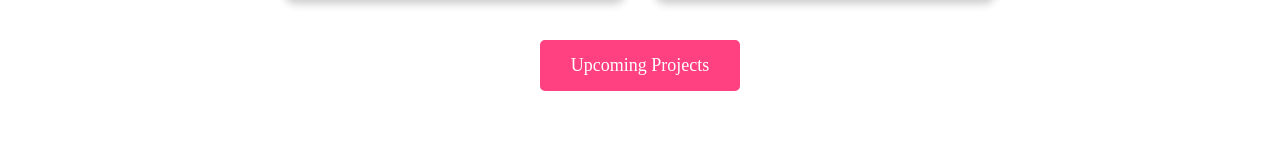
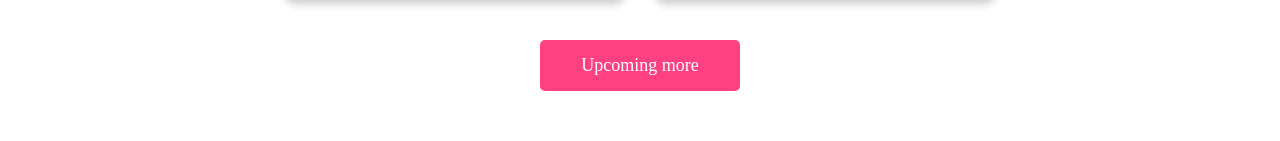
Before and after one commit to shruti12342/MyPortfolio, a React (Create React App) app: page /projects in a window 1280 px wide. Shown: the part 645-786 px from the top of the page. Built offline with nearby package versions, Linux system fonts and the light colour scheme.

Commit message:
did some changes in project

```diff
--- a/src/Components/Projects.js
+++ b/src/Components/Projects.js
@@ -35,7 +35,7 @@ const Projects = () => {
           </div>
         </div>
       </div>
-      <button>Upcoming Projects</button>
+      <button>Upcoming more</button>
     </div>
   )
 }
```
